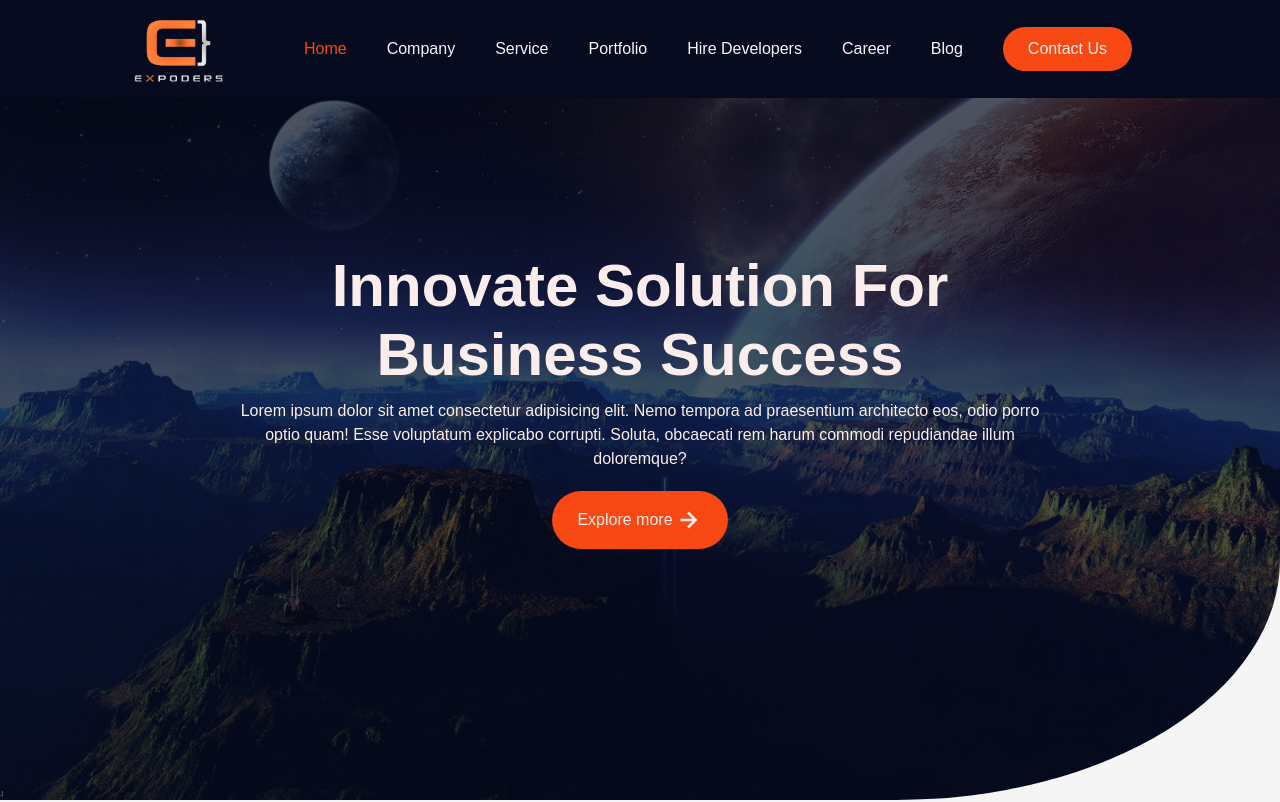
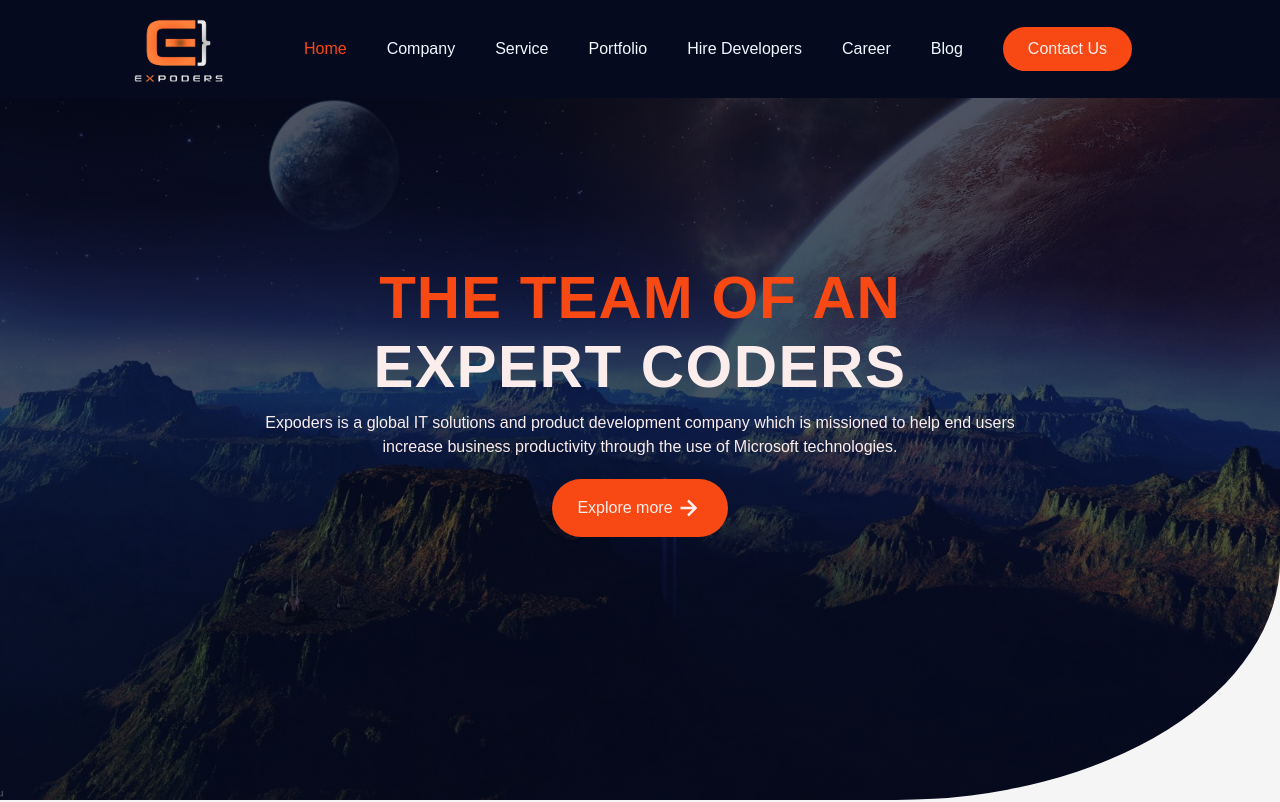
Before and after one commit to PrashantSavaliya/expoders-website, a React (Vite) app: page / in a window 1280 px wide. Shown: the top 802 px of the page. Built offline with nearby package versions, Linux system fonts and the light colour scheme.

Commit message:
scroll-changes

```diff
--- a/src/components/About/About.jsx
+++ b/src/components/About/About.jsx
@@ -3,7 +3,7 @@ import './About.css'
 import about_img from '../../assets/about_expoders_img.png'
 import { FaPlusCircle  } from "react-icons/fa";
 
-const About = () => {
+const About = ({ scrollToClient }) => {
     return (
         <div className='container about'>
             <div className="abour-left">
@@ -12,7 +12,7 @@ const About = () => {
                 <p>Appropriately enhance principle-centered innovation rather than high standards in platforms. Credibly orchestrate functional markets through multidisciplinary services. Uniquely strategize transparent technology and user friendly ideas markets.</p>
                 <div> <span>----</span> Philip Antrophy</div>
                 <p>SEO & Founder</p>
-                <button className='btn'>Clients Review  <FaPlusCircle className='plus-icon' /></button>
+                <button className='btn' onClick={scrollToClient}>Clients Review  <FaPlusCircle className='plus-icon' /></button>
             </div>
             <div className="about-right">
                 <img src={about_img} alt="" />
--- a/src/components/Client-Review/ClientReview.css
+++ b/src/components/Client-Review/ClientReview.css
@@ -1,30 +1,36 @@
-.client-review{
+.client-review {
     margin-top: 50px;
     /* height: 500px; */
 }
-.client-review .trustworthy{
+
+.client-review .trustworthy {
     text-align: center;
     letter-spacing: 7px;
     font-size: 20px;
 }
-.client-review h1{
+
+.client-review h1 {
     font-size: 40px;
     color: var(--orange-color);
     text-align: center;
     margin: 20px 0px;
 }
-.client-review p{
+
+.client-review p {
     font-size: 18px;
     color: rgb(137, 136, 136);
     text-align: center;
     margin: 10px;
 }
-.review-items{
+
+.review-items {
     margin: 80px auto;
     padding: 0px 80px;
     position: relative;
 }
-.left-btn, .right-btn{
+
+.left-btn,
+.right-btn {
     position: absolute;
     top: 50%;
     padding: 5px;
@@ -37,34 +43,49 @@
     cursor: pointer;
     transition: all ease 0.7s;
 }
-.left-btn:hover, .right-btn:hover{
+
+.left-btn:hover,
+.right-btn:hover {
     background: var(--orange-color);
     color: var(--black-color);
 }
-.right-btn{
+
+.right-btn {
     left: auto;
     right: 0;
     /* margin-right: 100px; */
 }
-.left-btn{
+
+.left-btn {
     margin-left: -30px;
 }
-.slider{
+
+.left-btn.disabled,
+.right-btn.disabled {
+    background: none;
+    color: rgb(137, 137, 137);
+    cursor: not-allowed;
+}
+
+.slider {
     overflow: hidden;
 }
-.slider ul{
+
+.slider ul {
     display: flex;
     width: 250%;
     overflow-x: hidden;
     transition: all ease 0.7s;
     /* transform: translateX(-80%); */
 }
-.slider ul li{
+
+.slider ul li {
     list-style: none;
     width: 50%;
     padding: 20px;
 }
-.slide{
+
+.slide {
     box-shadow: 0 0 20px rgba(0, 0, 0, 0.2);
     padding: 20px;
     border-radius: 10px;
@@ -72,14 +93,16 @@
     line-height: 1.4;
     height: 250px;
 }
-.slide img{
+
+.slide img {
     height: 65px;
     width: 65px;
     border-radius: 50%;
     border: 2px solid var(--orange-color);
     margin-right: 20px;
 }
-.user-info{
+
+.user-info {
     display: flex;
     align-items: center;
     margin-left: 15px;
--- a/src/components/Client-Review/ClientReview.jsx
+++ b/src/components/Client-Review/ClientReview.jsx
@@ -1,4 +1,4 @@
-import React, { useRef } from 'react'
+import React, { useRef, useState } from 'react'
 import './ClientReview.css'
 import { FaArrowRight } from "react-icons/fa";
 import { FaArrowLeft } from "react-icons/fa";
@@ -10,20 +10,24 @@ import client_img_5 from '../../assets/client_img_5.jpg';
 
 const ClientReview = () => {
 
-  const slider = useRef()
-  let tx = 0;
+  const slider = useRef();
+  const [tx, setTx] = useState(0);
+
+  // let tx = 0;
   const slideForward = () => {
-    if (tx > -50) {
-      tx -= 20;
+    if (tx > -60) {
+      const newTx = tx - 20;
+      setTx(newTx);
+      slider.current.style.transform = `translateX(${newTx}%)`;
     }
-    slider.current.style.transform = `translateX(${tx}%)`;
   }
 
   const slideBackward = () => {
     if (tx < 0) {
-      tx += 20;
+      const newTx = tx + 20;
+      setTx(newTx);
+      slider.current.style.transform = `translateX(${newTx}%)`;
     }
-    slider.current.style.transform = `translateX(${tx}%)`;
   }
 
   return (
@@ -32,8 +36,8 @@ const ClientReview = () => {
       <h1>CLIENTS EVALUATE</h1>
       <p>We are proud of this number but we still level and level up to the high peak, hope to have all your backup along. Below is some feedbacks from our customers</p>
       <div className='review-items'>
-        <FaArrowLeft className='left-btn' onClick={slideBackward} />
-        <FaArrowRight className='right-btn' onClick={slideForward} />
+        <FaArrowLeft className={`left-btn ${tx === 0 ? 'disabled' : ''}`} onClick={slideBackward} />
+        <FaArrowRight className={`right-btn ${tx <= -60 ? 'disabled' : ''}`}  onClick={slideForward} />
         <div className="slider">
           <ul ref={slider}>
             <li>
--- a/src/components/Home/Home.css
+++ b/src/components/Home/Home.css
@@ -21,6 +21,11 @@
 .home-text h1 {
     font-size: 60px;
     font-weight: 600;
+    letter-spacing: 1.5px;
+}
+.home-text h1 span{
+    letter-spacing: 1px;
+    color: var(--orange-color);
 }
 
 .home-text p {
--- a/src/components/Home/Home.jsx
+++ b/src/components/Home/Home.jsx
@@ -2,13 +2,13 @@ import React from 'react'
 import './Home.css'
 import { BiRightArrowAlt } from "react-icons/bi";
 
-const Home = () => {
+const Home = ({ scrollToServices }) => {
   return (
     <div className='home container'>
       <div className="home-text">
-        <h1>Innovate Solution For Business Success</h1>
-        <p>Lorem ipsum dolor sit amet consectetur adipisicing elit. Nemo tempora ad praesentium architecto eos, odio porro optio quam! Esse voluptatum explicabo corrupti. Soluta, obcaecati rem harum commodi repudiandae illum doloremque?</p>
-        <button className='btn'>Explore more <BiRightArrowAlt className='right-arrow' /></button>
+        <h1><span>THE TEAM OF AN </span><br /> EXPERT CODERS</h1>
+        <p>Expoders is a global IT solutions and product development company which is missioned to help end users increase business productivity through the use of Microsoft technologies.</p>
+        <button className='btn' onClick={scrollToServices}>Explore more <BiRightArrowAlt className='right-arrow' /></button>
       </div>
     </div>
   )
--- a/src/components/ScrollToTopButton/ScrollToTopButton.css
+++ b/src/components/ScrollToTopButton/ScrollToTopButton.css
@@ -11,11 +11,11 @@
     transition: background-color 0.7s ease;
     padding: 8px;
     z-index: 1000;
-    /* border: 2px solid var(--black-color); */
+    border: 1px solid var(--black-color);
 }
 
 .scroll-to-top-button:hover {
-    border: 2px solid var(--orange-color);
+    border: 1px solid var(--orange-color);
     background-color: var(--white-color);
     color: var(--black-color);
 }
--- a/src/pages/Home-Page/Home.jsx
+++ b/src/pages/Home-Page/Home.jsx
@@ -1,4 +1,4 @@
-import React from 'react'
+import React, { useRef } from 'react';
 import Homebar from '../../components/Home/Home.jsx'
 import Services from '../../components/Services/Services.jsx'
 import Achievement from '../../components/Achievement/Achievement.jsx'
@@ -11,19 +11,41 @@ import ClientReview from '../../components/Client-Review/ClientReview.jsx'
 import CtaBox from '../../components/CTA-Box/CtaBox';
 
 const Home = () => {
+  const servicesRef = useRef(null);
+  const clientRef = useRef(null);
+
+  const scrollToServices = () => {
+    const offset = 125;
+    if (servicesRef.current) {
+      const topPos = servicesRef.current.getBoundingClientRect().top + window.scrollY - offset;
+      window.scrollTo({ top: topPos, behavior: 'smooth' });
+    }
+  };
+  const scrollToClient = () => {
+    const offset = 125
+    if (clientRef.current) {
+      const topPos = clientRef.current.getBoundingClientRect().top + window.scrollY - offset;
+      window.scrollTo({ top: topPos, behavior: 'smooth', });
+    }
+  };
+
   return (
     <>
-      <Homebar />
+      <Homebar scrollToServices={scrollToServices} />
       <div className="container">
-        <Services />
+        <div ref={servicesRef}>
+          <Services />
+        </div>
       </div>
       <Achievement />
-      <About />
+      <About scrollToClient={scrollToClient} />
       <Projects />
       <Consulting />
       <Strategy />
       <CtaBox />
-      <ClientReview />
+      <div ref={clientRef}>
+        <ClientReview />
+      </div>
       <Blog />
     </>
   )
```
